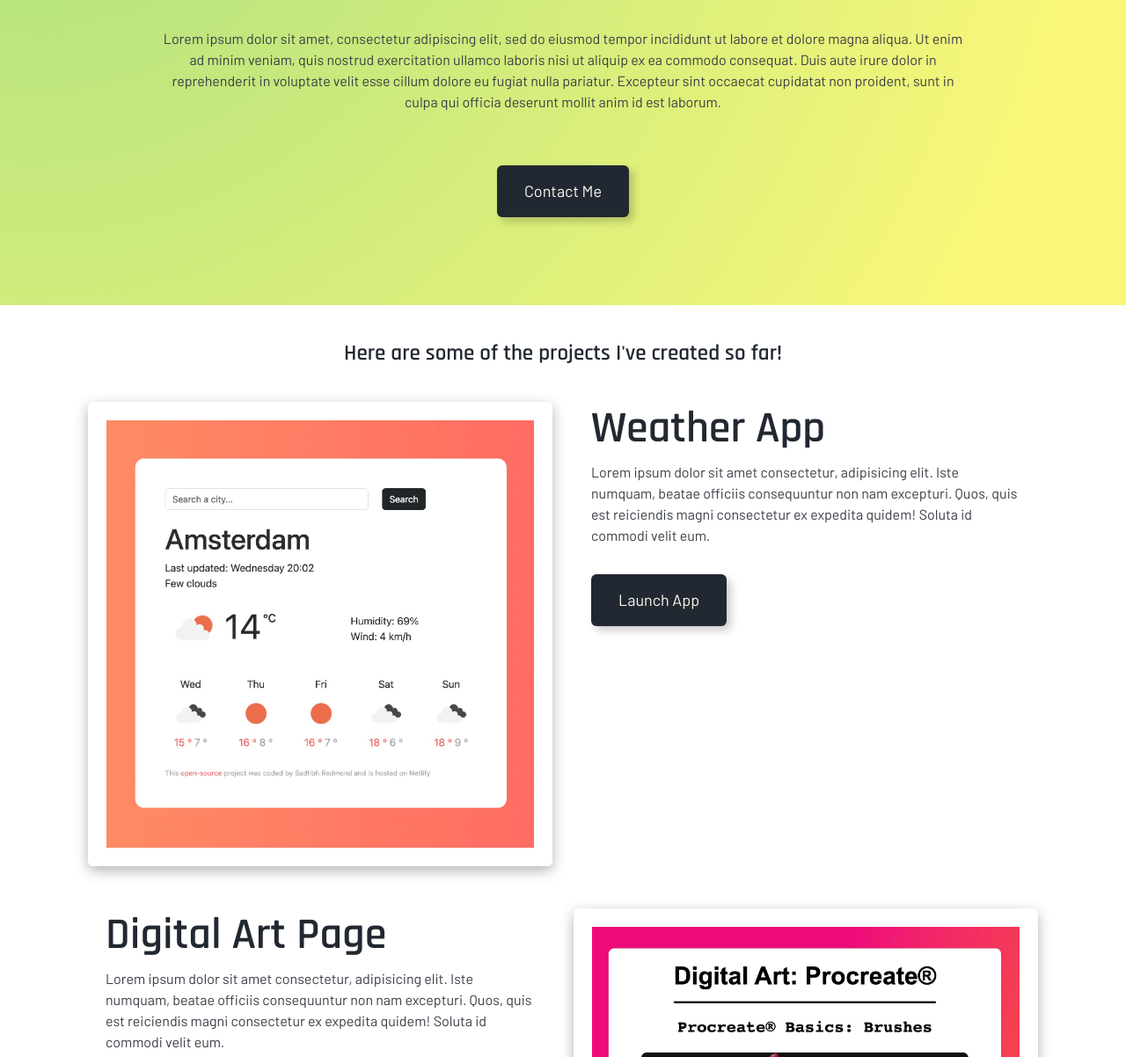
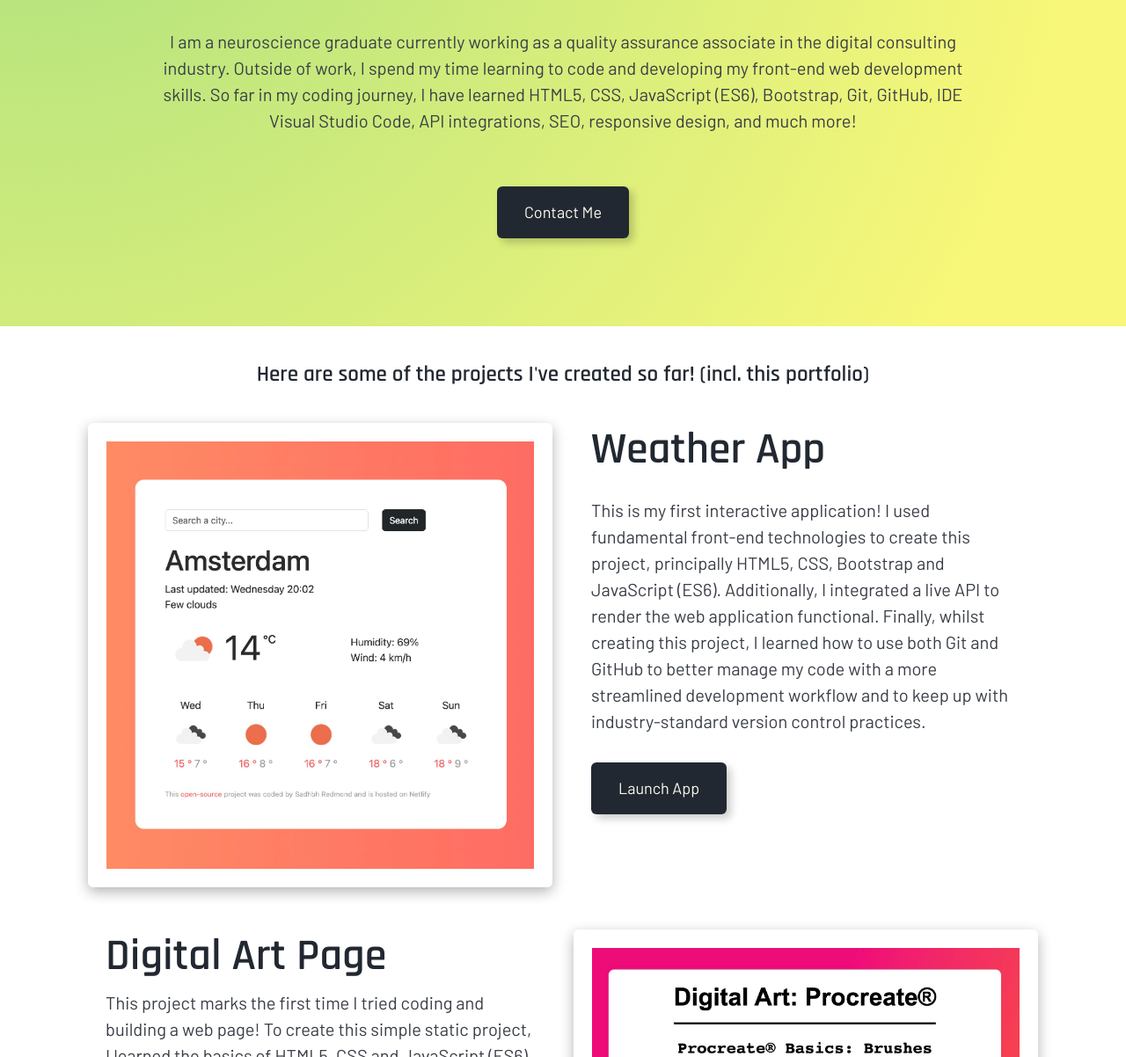
Before and after one commit to sadhbh23/Sadhbh-Redmond-Portfolio, a plain HTML site: page index.html in a window 1280 px wide. Shown: the part 338-1540 px from the top of the page at 88% size. Drawn offline with nearby package versions, Linux system fonts and the light colour scheme.

Commit message:
Added Content to P Elements in index.html & about.html Files

```diff
--- a/index.html
+++ b/index.html
@@ -76,19 +76,18 @@
       <h1>Sadhbh Redmond</h1>
       <h2>I'm a front-end developer, based in Dublin, Ireland</h2>
       <p>
-        Lorem ipsum dolor sit amet, consectetur adipiscing elit, sed do eiusmod
-        tempor incididunt ut labore et dolore magna aliqua. Ut enim ad minim
-        veniam, quis nostrud exercitation ullamco laboris nisi ut aliquip ex ea
-        commodo consequat. Duis aute irure dolor in reprehenderit in voluptate
-        velit esse cillum dolore eu fugiat nulla pariatur. Excepteur sint
-        occaecat cupidatat non proident, sunt in culpa qui officia deserunt
-        mollit anim id est laborum.
+        I am a neuroscience graduate currently working as a quality assurance
+        associate in the digital consulting industry. Outside of work, I spend
+        my time learning to code and developing my front-end web development
+        skills. So far in my coding journey, I have learned HTML5, CSS,
+        JavaScript (ES6), Bootstrap, Git, GitHub, IDE Visual Studio Code, API
+        integrations, SEO, responsive design, and much more!
       </p>
       <a href="/contact.html" class="btn primary-button">Contact Me</a>
     </div>
 
     <h4 class="project-section-overview">
-      Here are some of the projects I've created so far!
+      Here are some of the projects I've created so far! (incl. this portfolio)
     </h4>
 
     <div class="container">
@@ -103,11 +102,14 @@
         <div class="col">
           <div class="project-description">
             <h2>Weather App</h2>
-            <p>
-              Lorem ipsum dolor sit amet consectetur, adipisicing elit. Iste
-              numquam, beatae officiis consequuntur non nam excepturi. Quos,
-              quis est reiciendis magni consectetur ex expedita quidem! Soluta
-              id commodi velit eum.
+            <p class="mt-4">
+              This is my first interactive application! I used fundamental
+              front-end technologies to create this project, principally HTML5,
+              CSS, Bootstrap and JavaScript (ES6). Additionally, I integrated a
+              live API to render the web application functional. Finally, whilst
+              creating this project, I learned how to use both Git and GitHub to
+              better manage my code with a more streamlined development workflow
+              and to keep up with industry-standard version control practices.
             </p>
             <a
               href="https://sensational-custard-c7d220.netlify.app/"
@@ -123,10 +125,10 @@
           <div class="project-description">
             <h2>Digital Art Page</h2>
             <p>
-              Lorem ipsum dolor sit amet consectetur, adipisicing elit. Iste
-              numquam, beatae officiis consequuntur non nam excepturi. Quos,
-              quis est reiciendis magni consectetur ex expedita quidem! Soluta
-              id commodi velit eum.
+              This project marks the first time I tried coding and building a
+              web page! To create this simple static project, I learned the
+              basics of HTML5, CSS and JavaScript (ES6). I also familiarised
+              myself with the IDE Visual Studio Code.
             </p>
             <a
               href="https://www.shecodes.io/workshops/shecodes-basics-65b0fa59-234a-4d61-bb1b-d5cb47061966/projects/1079484"
@@ -150,7 +152,7 @@
         <div class="contact-box d-flex justify-content-between mb-5">
           <div>
             <h5>Work Inquiries</h5>
-            <p>Let's work together</p>
+            <p>Let's work together!</p>
           </div>
           <div>
             <a
@@ -176,6 +178,15 @@
             ><i class="fa-brands fa-square-github"></i
           ></a>
         </div>
+        <p class="footer-author">
+          This website was coded by Sadhbh Redmond, and is
+          <a
+            href="https://github.com/sadhbh23/Sadhbh-Redmond-Portfolio"
+            target="_blank"
+            class="author-link"
+            >open-sourced</a
+          >.
+        </p>
       </footer>
     </div>
   </body>
--- a/src/design.css
+++ b/src/design.css
@@ -50,6 +50,7 @@ h4 {
 p {
   color: var(--secondary-color);
   font-family: var(--body-font);
+  font-size: 20px;
 }
 
 nav {
@@ -215,6 +216,15 @@ footer .primary-button {
   top: 15px;
 }
 
+footer .footer-author {
+  margin: 30px 0;
+  text-align: center;
+}
+
+footer .author-link {
+  color: var(--tertiary-color);
+}
+
 @media (max-width: 992px) {
   h1 {
     font-size: 65px;
```
Also changed, not shown: about.html (+13 -4 lines).
